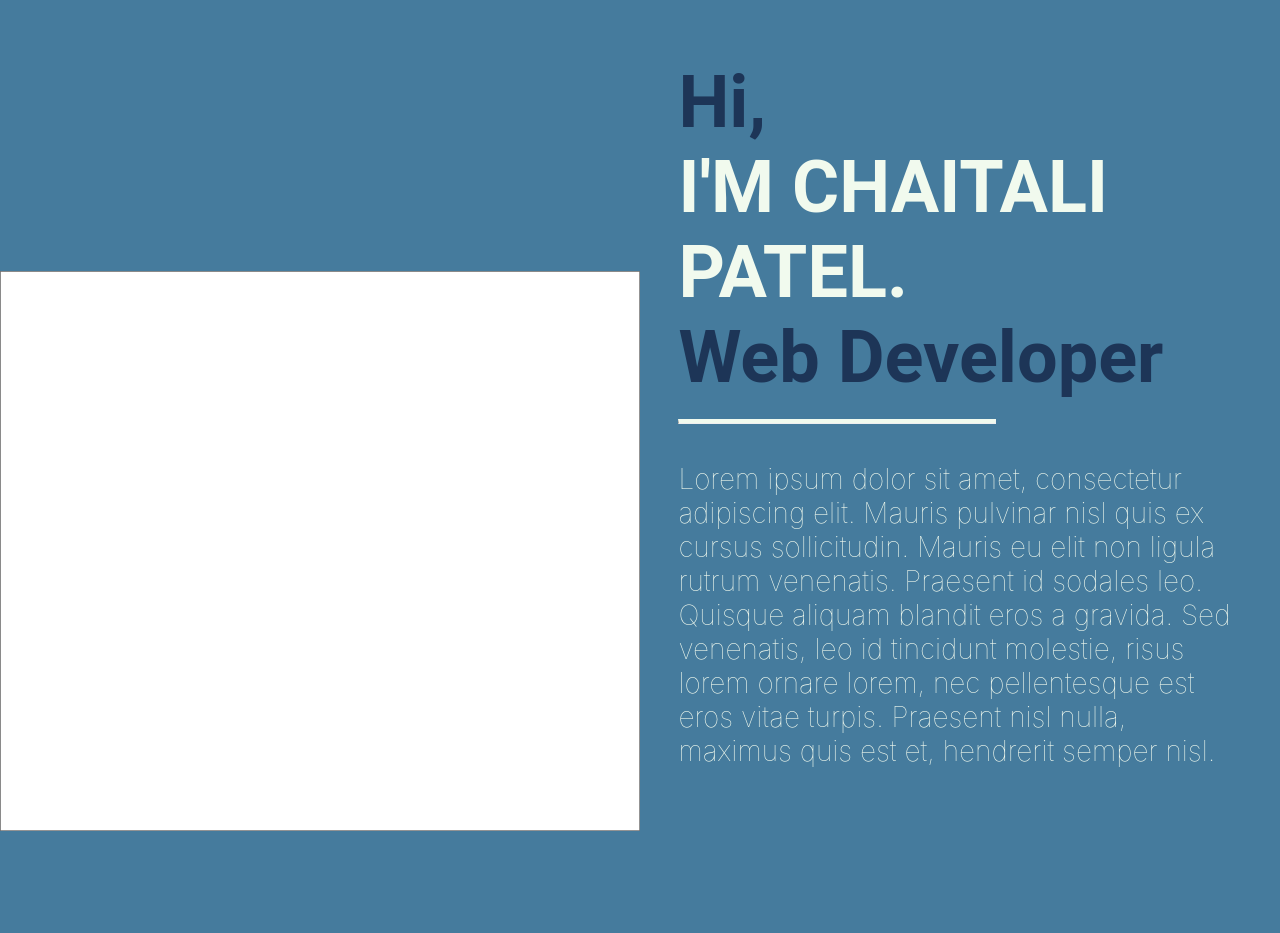
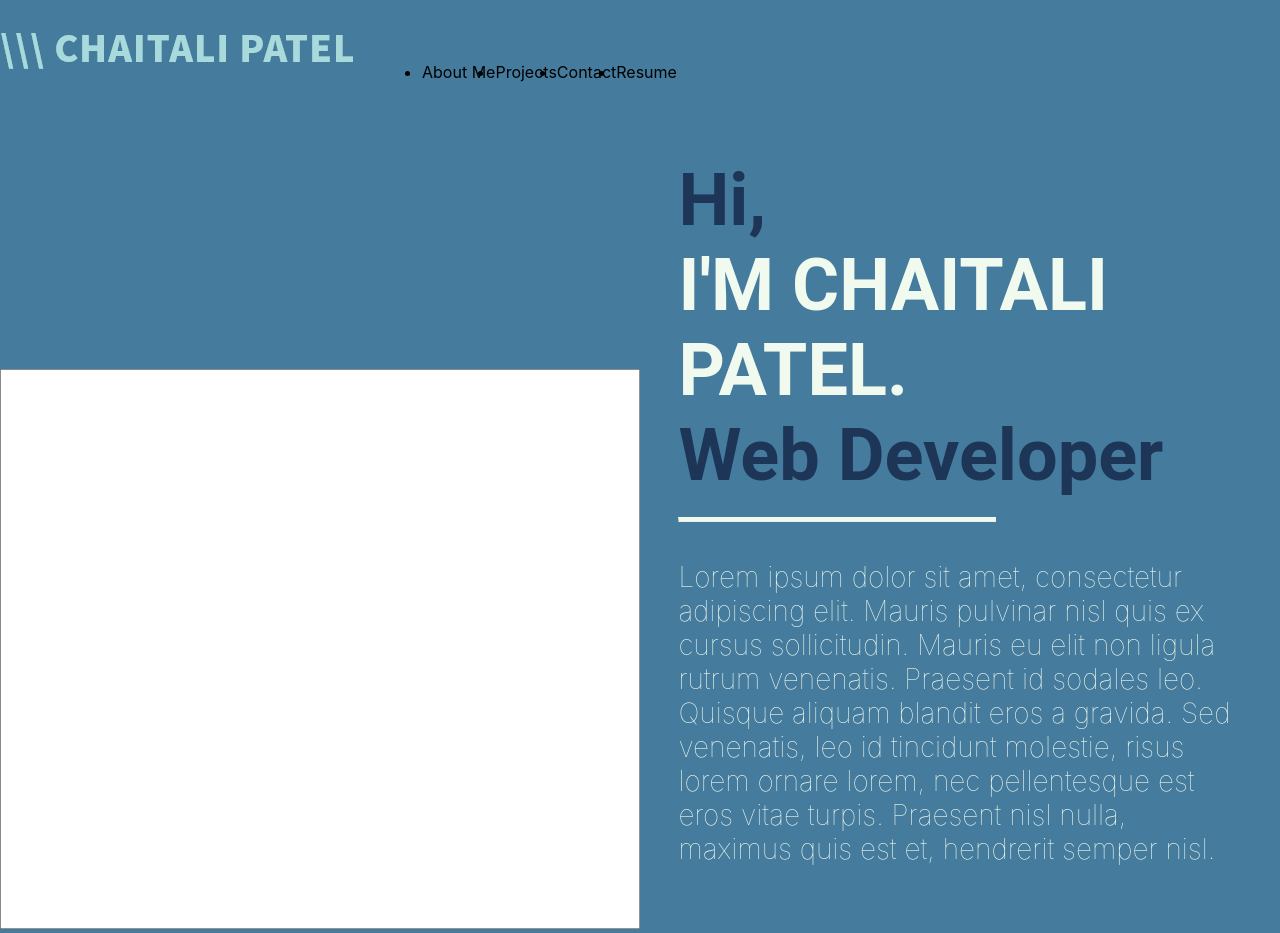
Before and after one commit to chaitalizn/dev-portfolio, a React (Create React App) app: page / in a window 1280 px wide. Before the commit the page ends 835 px from the top, so only its background shows below. Built offline with nearby package versions, Linux system fonts and the light colour scheme.

Commit message:
nav component created

```diff
--- a/src/App.js
+++ b/src/App.js
@@ -1,10 +1,12 @@
 import React from 'react';
 import './App.css';
 import About from './component/About';
+import Nav from './component/Nav';
 
 function App() {
   return (
     <div>
+      <Nav></Nav>
       <main>
         <About></About>
       </main>
--- /dev/null
+++ b/src/component/Nav/index.js
@@ -0,0 +1,39 @@
+import React from 'react';
+import Logo from '../../assets/logo.png';
+
+
+function Nav() {
+
+    const menu = [
+        "About Me", "Projects", "Contact", "Resume"
+    ]
+    function menuSelected() {
+        console.log("hi")
+    }
+    return(
+        <header className="container">
+            <h2>
+                <a href="/">
+                    <img src={Logo} alt="Logo"/>
+                </a>
+            </h2>
+            <nav>
+                <ul className="container">
+
+                    {menu.map(menuItem =>
+
+                    <li className="" key={menuItem}>
+
+                        <span onClick={menuSelected}>
+                            {menuItem}
+                        </span>
+
+                    </li>
+                    )}
+                </ul>
+            </nav>
+        </header>
+    )
+};
+
+export default Nav;
```
Also changed, not shown: src/assets/logo.png (added).
